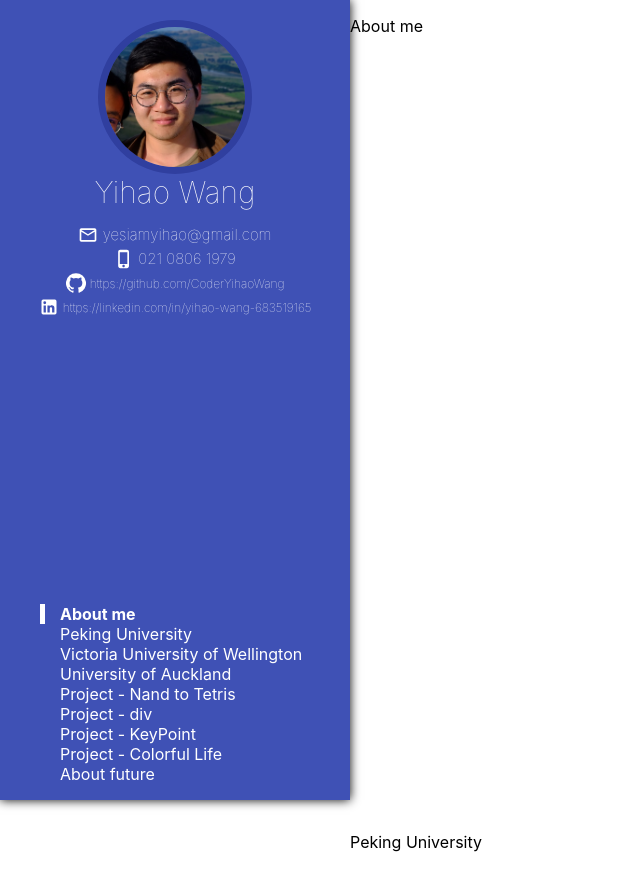
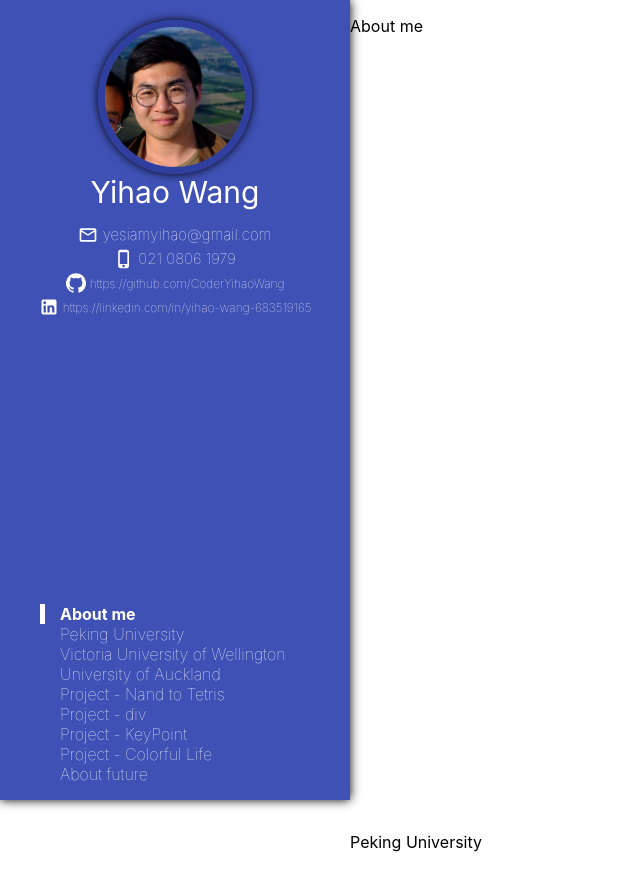
Before and after one commit to y1hao/cv2020, a React (Create React App) app: page / in a window 1280 px wide. Shown: the top 890 px of the page, without its empty margins (0-640 px from the left). Built offline with nearby package versions, Linux system fonts and the light colour scheme.

Commit message:
Style nav drawer

```diff
--- a/src/Components/Nav.css
+++ b/src/Components/Nav.css
@@ -4,12 +4,13 @@
     padding-left: 15px;
     color: white;
     text-decoration: none;
-    border-left: rgba(0,0,0,0) solid 5px;
+    border-left: transparent solid 5px;
     text-align: left;
+    font-weight: lighter;
 }
 
-.scroll-spy > a:hover {
-    font-weight: bold;
+.scroll-spy > a:hover:not(.is-current) {
+    font-weight: normal;
 }
 
 .scroll-spy > a:visited {
@@ -17,10 +18,10 @@
 }
 
 .scroll-spy > a:active {
-    font-weight: bolder;
+    font-weight: bold;
 }
 
 .scroll-spy > .is-current {
     border-left: white solid 5px;
-    font-weight: bold;
+    font-weight: bolder;
 }
--- a/src/Components/NavDrawer.tsx
+++ b/src/Components/NavDrawer.tsx
@@ -1,5 +1,5 @@
 import React from 'react';
-import { Drawer, Hidden, Theme, createStyles, makeStyles, List, ListItem, Link } from '@material-ui/core';
+import { Drawer, Hidden, Theme, createStyles, makeStyles, List, ListItem, Link, Tooltip, Typography } from '@material-ui/core';
 import Nav from './Nav';
 import avatar from '../images/avatar.jpg';
 import { MailOutline, PhoneIphone, GitHub, LinkedIn } from '@material-ui/icons';
@@ -45,11 +45,14 @@ export default function NavDrawer(props: IProps) {
         marginTop: 20,
         borderWidth: 7,
         borderStyle: 'solid',
-        borderColor: theme.palette.primary.dark
+        borderColor: theme.palette.primary.dark,
+        boxShadow: 'black 0 0 10px',
+        '&:hover': {
+          boxShadow: 'black 0 0 20px'
+        }
       },
       name: {
         fontSize: 30,
-        fontWeight: 'lighter',
         textAlign: 'center',
         margin: 'auto',
         marginBottom: 10,
@@ -81,7 +84,9 @@ export default function NavDrawer(props: IProps) {
   const content = (
     <div className={classes.content}>
       <div className={classes.profileWrapper}>
-        <img src={avatar} className={classes.avatar}></img>
+        <Tooltip arrow title={<Typography>Hi &#9995; I am a programming enthusiast &#128515; </Typography>}>
+          <img src={avatar} className={classes.avatar} />
+        </Tooltip>
         <div className={classes.name}>Yihao Wang</div>
         <div className={classes.contact}><MailOutline className={classes.icon} /> yesiamyihao@gmail.com</div>
         <div className={classes.contact}><PhoneIphone className={classes.icon} /> 021 0806 1979</div>
```
